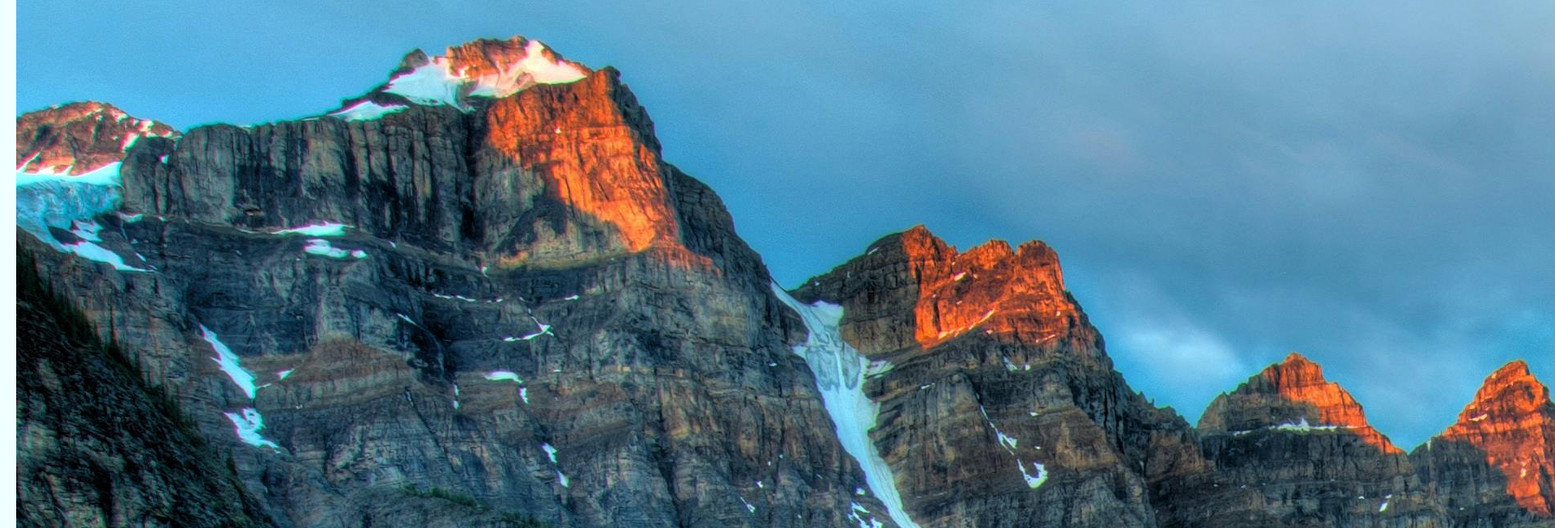
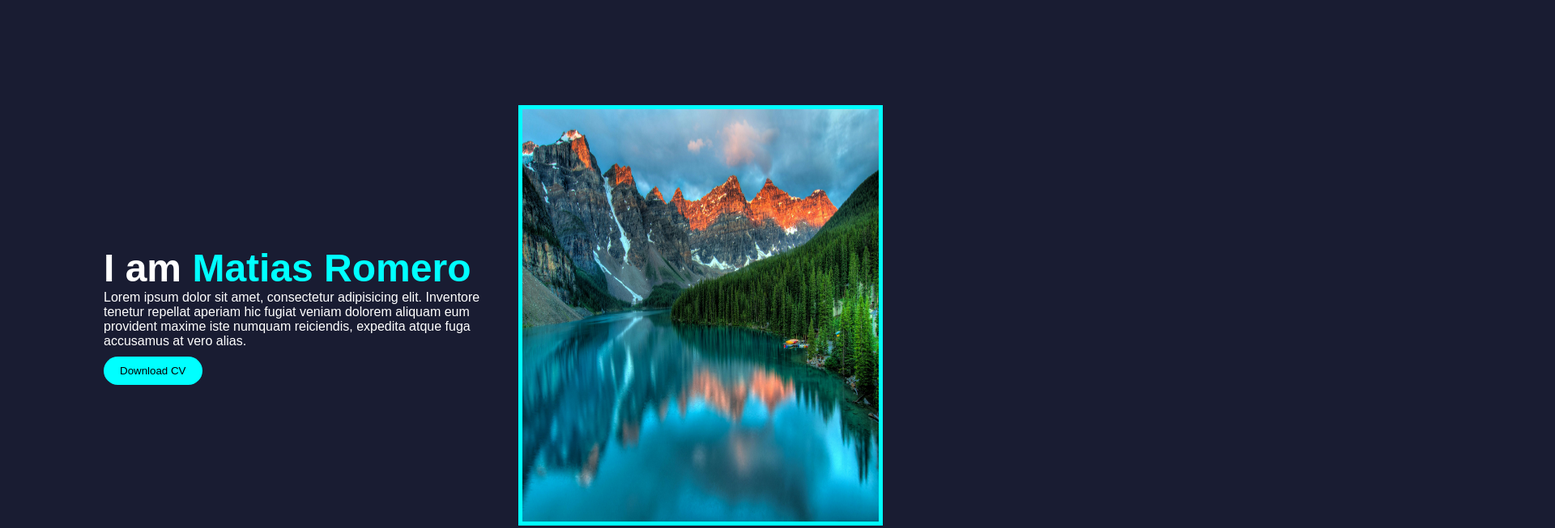
Before and after one commit to JMatias-Romero/PrepCourseHenry-C3-html, a plain HTML site: page index.html in a window 1280 px wide. Shown: the part 200-853 px from the top of the page at 81% size, 1920 px wide, since content can reach past the window. Drawn offline with Linux system fonts and the light colour scheme.

Commit message:
mas estilos

```diff
--- a/index.html
+++ b/index.html
@@ -26,16 +26,18 @@
                 </ul>
             </nav>
         </header>
-        <img src="img/img-paisaje.jpg">
     </div>
 
     <main class="main">
         <div class="info-content">
             <h1>I am <span>Matias Romero</span></h1>
-            <p>Lorem ipsum dolor sit amet, consectetur adipisicing elit. Inventore tenetur repellat aperiam hic fugiat veniam dolorem aliquam eum provident maxime iste numquam reiciendis, expedita atque fuga accusamus at vero alias.</p>
+            <p>Lorem ipsum dolor sit amet, consectetur adipisicing elit. Inventore tenetur repellat aperiam hic fugiat
+                veniam dolorem aliquam eum provident maxime iste numquam reiciendis, expedita atque fuga accusamus at
+                vero alias.</p>
             <a download href="#">
-                <button>Download CV</button></a>
+                <button class="download-cv" download="">Download CV</button></a>
         </div>
+        <img src="img/img-paisaje.jpg">
     </main>
 
     <!-- <header>
--- a/styles.css
+++ b/styles.css
@@ -8,7 +8,7 @@ body {
     font-family: "Montserrat", sans-serif;
     font-optical-sizing: auto;
     font-style: normal;
-    background-color: azure;
+    background-color: #191c32;
     margin: 20px;
 }
 
@@ -16,6 +16,8 @@ body {
     display: flex;
     justify-content: space-between;
     padding: 2em;
+    margin: auto;
+    padding-bottom: 5px;
 }
 
 .brand{
@@ -25,10 +27,13 @@ body {
 .brand span{
     color: aqua;
 }
+.brand h2{
+    margin-left: 75px;
+}
 .wrapper{
-    width: 100vw;
-    height: 100vw;
-    background-color: #191c32;
+    /* width: 100vw;
+    height: 5vw;
+    background-color: #191c32; */
     color: #fff;
 }
 
@@ -57,3 +62,46 @@ body {
 .menu .active{
     color: aqua;
 }
+
+.main{
+    margin: 0 auto;
+    width: 80vw;
+    height: 80vw;
+    display: grid;
+    grid-template-columns: repeat(2,1fr);
+    align-items: center;
+
+}
+
+main img{
+    width: 450px;
+    border: 5px solid;
+    border-color: aqua;
+    height: 520px;
+}
+.info-content p{
+    color: #fff;
+}
+
+h1{
+    font-size: 3em;
+    color: #fff;
+}
+h1 span{
+    color: aqua;
+}
+
+.download-cv{
+    padding: 10px 20px;
+    background-color: aqua;
+    border: none;
+    border-radius: 20px;
+    margin-top: 10px;
+    cursor: pointer;
+    box-shadow: 1px 3px 11px -5px rgba(102, 231, 200 .69);
+
+}
+.download-cv:hover{
+    background-color: #fff;
+    box-shadow: none;
+}
```
